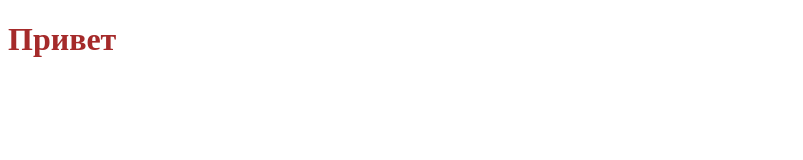
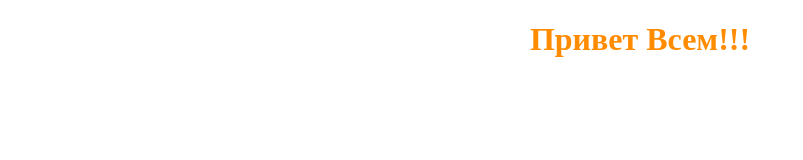
Before and after one commit to ShurpinVanek/first-project, a plain HTML site: page index.html in a window 1280 px wide. Shown: the whole page, without its empty margins (0-803 px from the left). Drawn offline with Linux system fonts and the light colour scheme.

Commit message:
изменено приветсвие и цвет текста в заголовке, обновлены HTML и CSS

```diff
--- a/index.html
+++ b/index.html
@@ -5,7 +5,7 @@
     <meta charset="UTF-8">
     <meta name="viewport" content="width=device-width, initial-scale=1.0">
     <title>Document</title>
-    <h1>Привет</h1>
+    <h1>Привет Всем!!!</h1>
 </head>
 <body>
 
--- a/style.css
+++ b/style.css
@@ -1,3 +1,4 @@
 h1 {
-color: brown;
+color: darkorange;
+text-align: center;
 }
```
